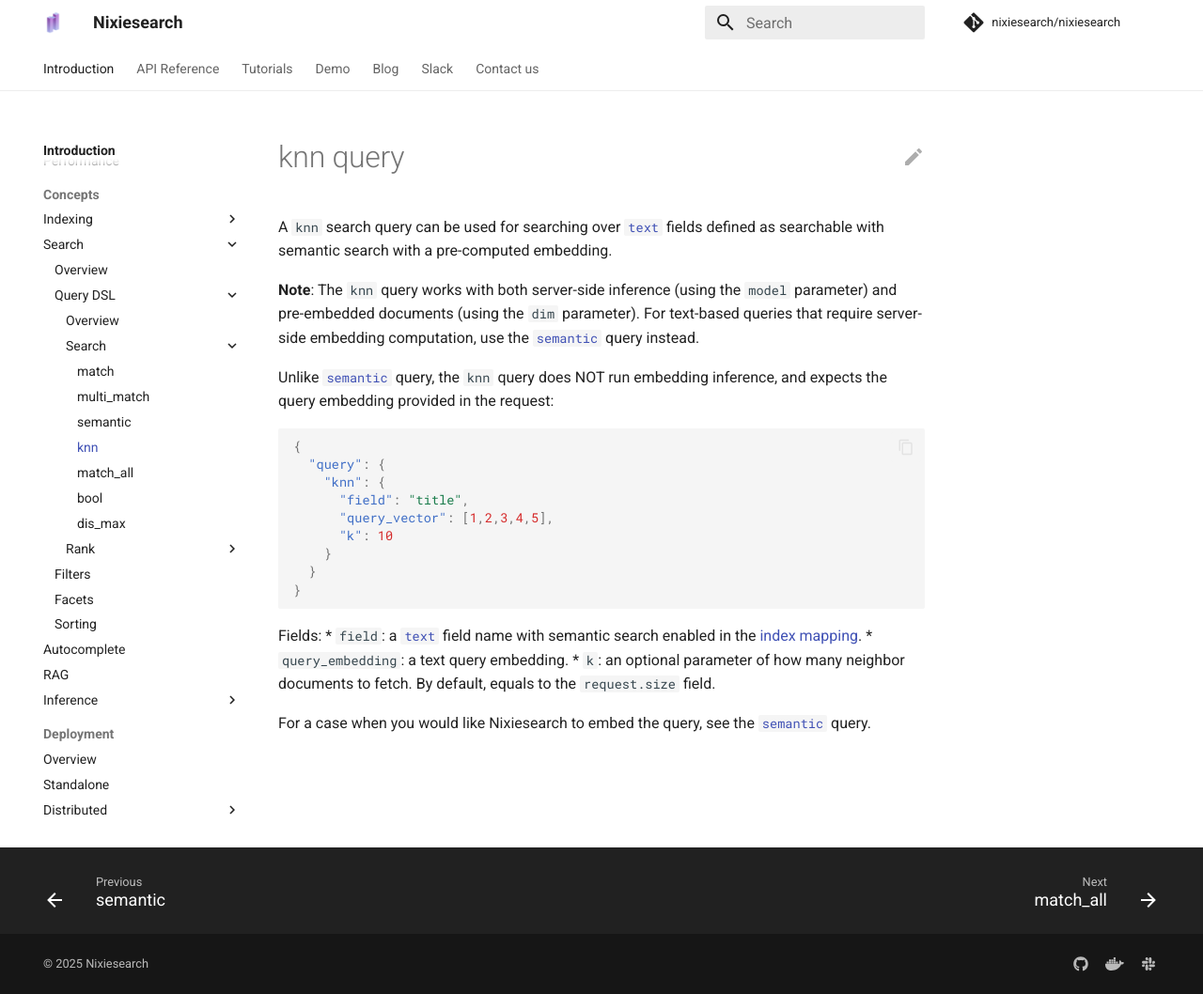
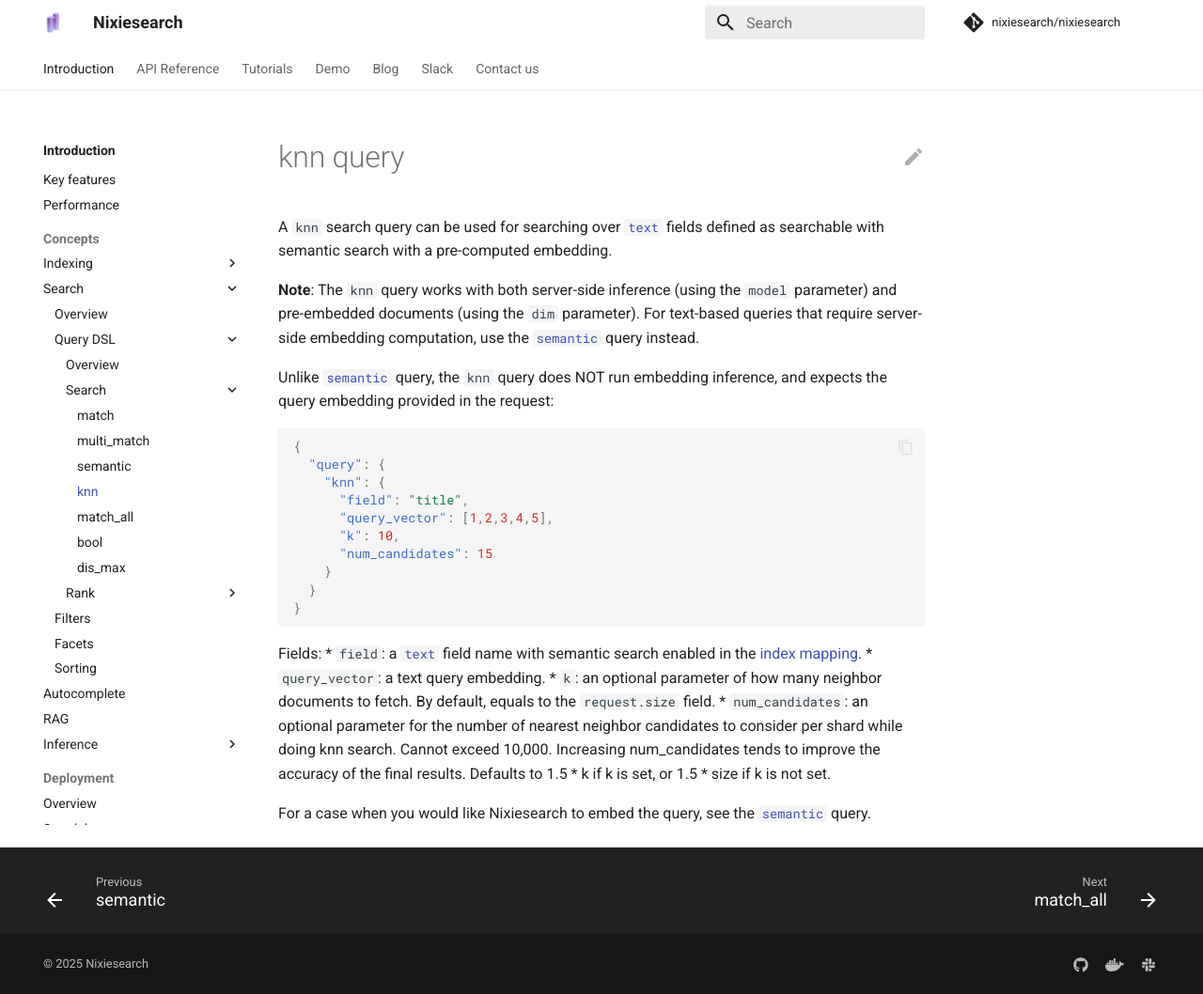
Before and after one commit to nixiesearch/nixiesearch, an MkDocs documentation site: the page built from docs/docs/features/search/query/retrieve/knn.md, in a window 1280 px wide and 1058 px high. Shown: the whole window at 94% size. Built offline with MkDocs 1.6.1 and Material for MkDocs 9.7.7, drawn with Linux system fonts in a browser that asks for light colours; comment, search, counter and statistics services are not loaded.

Commit message:
add docs

```diff
--- a/docs/docs/features/search/query/retrieve/knn.md
+++ b/docs/docs/features/search/query/retrieve/knn.md
@@ -12,7 +12,8 @@
     "knn": {
       "field": "title",
       "query_vector": [1,2,3,4,5],
-      "k": 10
+      "k": 10,
+      "num_candidates": 15
     }
   }
 }
@@ -20,7 +21,8 @@
 
 Fields:
 * `field`: a [`text`](../../../indexing/types/text.md) field name with semantic search enabled in the [index mapping](../../../indexing/mapping.md).
-* `query_embedding`: a text query embedding.
+* `query_vector`: a text query embedding.
 * `k`: an optional parameter of how many neighbor documents to fetch. By default, equals to the `request.size` field.
+* `num_candidates`: an optional parameter for the number of nearest neighbor candidates to consider per shard while doing knn search. Cannot exceed 10,000. Increasing num_candidates tends to improve the accuracy of the final results. Defaults to 1.5 * k if k is set, or 1.5 * size if k is not set.
 
 For a case when you would like Nixiesearch to embed the query, see the [`semantic`](semantic.md) query.
```
Also changed, not shown: docs/docs/features/search/query/retrieve/semantic.md (+3 -1 lines), 3 other files.
